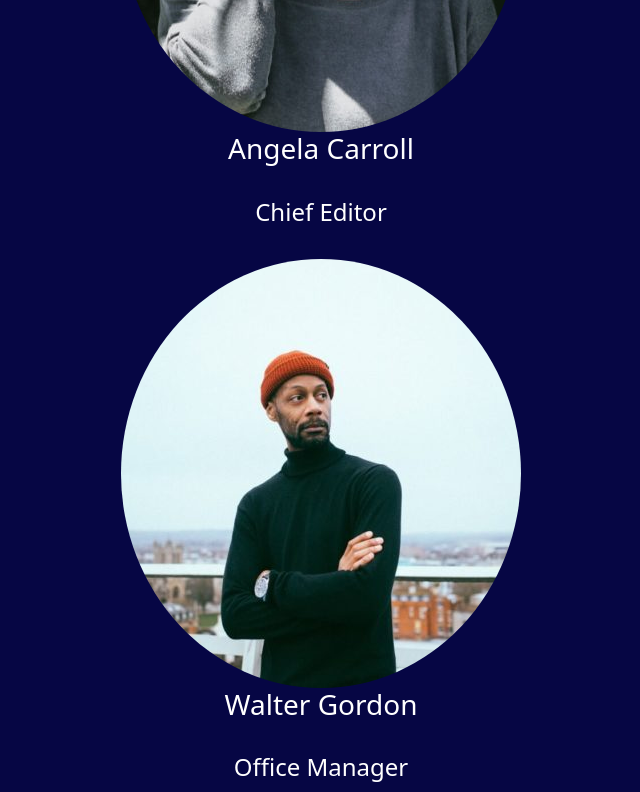
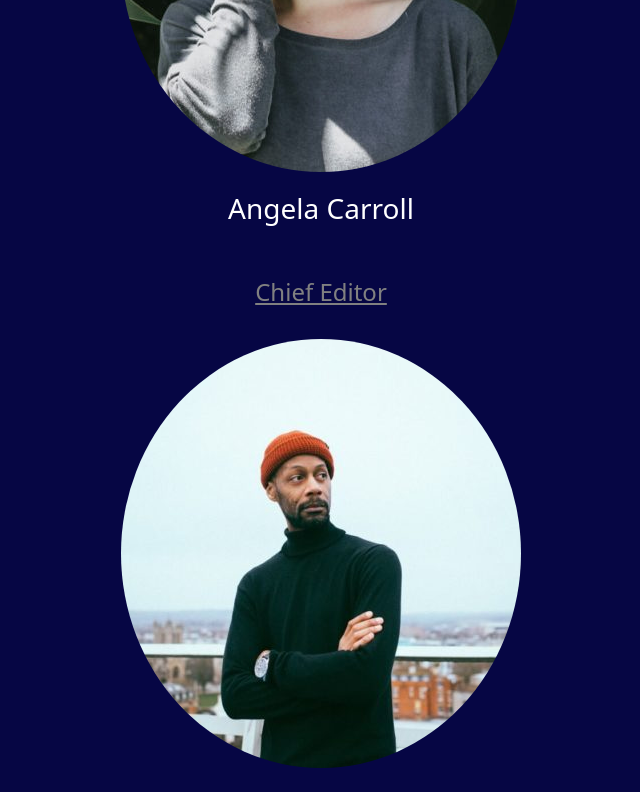
Before and after one commit to DarioLoForti/js-our-team, a plain HTML site: page index.html in a window 1280 px wide. Shown: the part 1020-1812 px from the top of the page, without its empty margins (319-959 px from the left). Drawn offline with nearby package versions, Linux system fonts and the light colour scheme.

Commit message:
esercizio finito

```diff
--- a/css/style.css
+++ b/css/style.css
@@ -9,7 +9,41 @@ body{
 }
 img{
     border-radius: 50%;
+    position: relative;
+    transition: transform 1s ease-in-out;
 }
 #content-card{
     text-align: center;
 }
+h3{
+    padding: 20px;
+}
+h4{
+    color: gray;
+    text-decoration: underline;
+}
+img:hover{
+    border: 10px solid gray;
+    transform: rotateY(360deg);
+}
+img::before, img::after {
+    content: '';
+    position: absolute;
+    top: 50%;
+    left: 50%;
+    transform: translate(-50%, -50%);
+}
+
+img::before {
+    width: 80px;
+    height: 80px;
+    background-color: #ffd700;
+    border-radius: 50%;
+}
+
+img::after {
+    width: 60px;
+    height: 60px;
+    background-color: #e5e5e5;
+    border-radius: 50%;
+}
--- a/index.html
+++ b/index.html
@@ -12,7 +12,7 @@
         <div class="row ">
             <div class="col-12">
                 <div class="content text-center my-5">
-                    <h1 class="text-white">Impiegati</h1>
+                    <h1 class="text-white">Staff Team</h1>
                 </div>
             </div>
             <div id="content-card" class="col-12 content-card">
--- a/js/script.js
+++ b/js/script.js
@@ -34,7 +34,7 @@ let employees = [
     },
 
     {
-        name : "Barbara ramos",
+        name : "Barbara Ramos",
         role : "Graphic Designer",
         image : "barbara-ramos-graphic-designer.jpg"
     },
```
